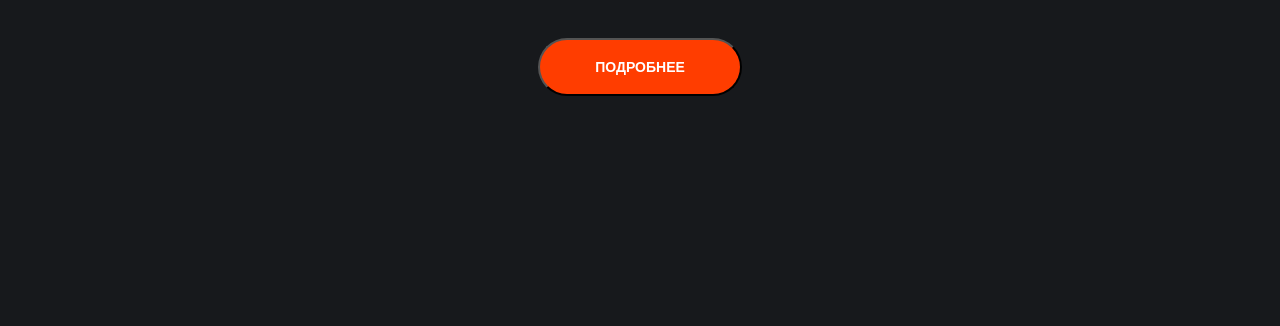
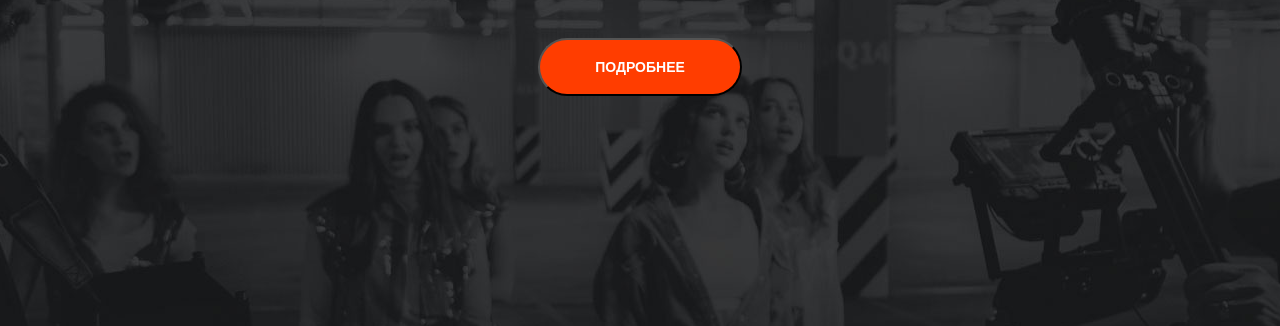
Before and after one commit to 97197/domashka2, a plain HTML site: page index.html in a window 1280 px wide. Shown: the part 489-815 px from the top of the page. Drawn offline with nearby package versions, Linux system fonts and the light colour scheme.

Commit message:
Add files via upload

```diff
--- a/main.css
+++ b/main.css
@@ -9,7 +9,10 @@ body{
 }
 
 .main-page-wrapper{
-  background: url("https://97197.github.io/domashka2/img/back.png") center top no-repeat;
+  min-width: 100vh;
+  width: 100%;
+  background: url(https://97197.github.io/domashka2/img/back.png) center top no-repeat;
+  overflow: hidden;
 }
 
 h1, h2, h3, h4, p{
@@ -40,11 +43,6 @@ address{
 .container{
   width: 1141px;
   margin: 0 auto;
-}
-
-.wrapper{
-  background: #17191C;
-  overflow: hidden;
 }
 
 .header{
```
